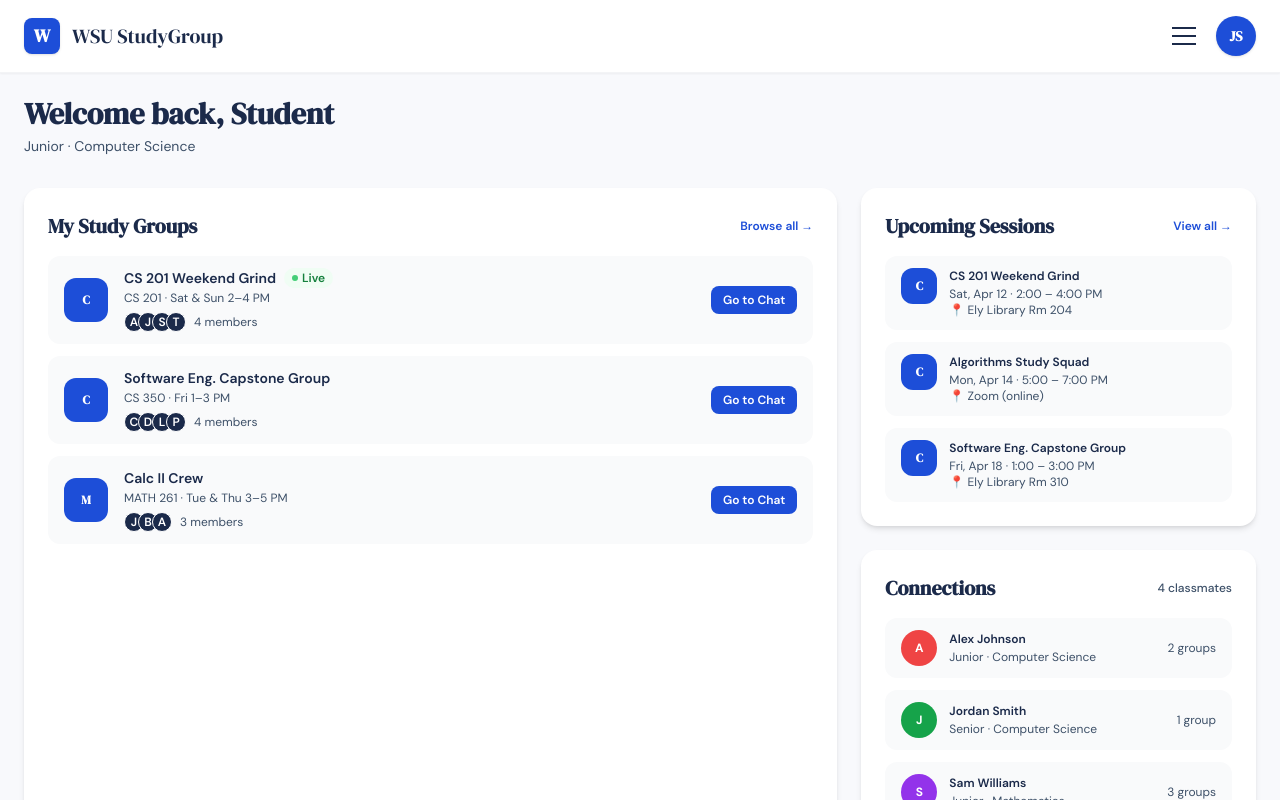
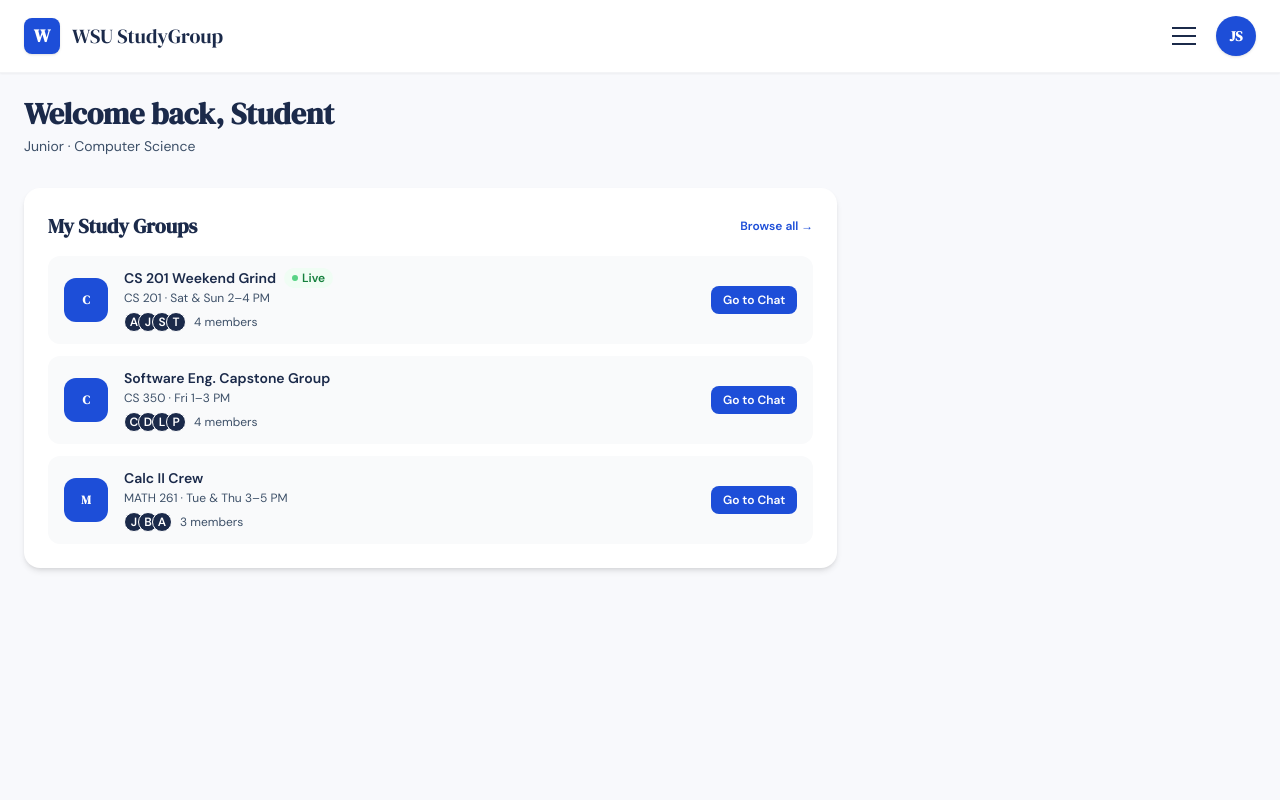
Before and after one commit to NaturalTC/WSU-study-group-app, a React (Vite) app in the folder frontend/: page /profile in a window 1280 px wide. Shown: the top 800 px of the page. Built offline with nearby package versions, Linux system fonts and the light colour scheme.

Commit message:
refactor: removed unsupported functionality (based on our current controller(s)) from Profile.jsx

```diff
--- a/frontend/src/pages/Profile.jsx
+++ b/frontend/src/pages/Profile.jsx
@@ -7,14 +7,6 @@ import AppHeader from '../components/AppHeader'
 // 1. MY STUDY GROUPS
 //    ENDPOINT: GET /api/study-groups/my-groups
 //    TODO: Replace MOCK_MY_GROUPS with real API call
-//
-// 2. UPCOMING STUDY SESSIONS
-//    ENDPOINT: GET /api/study-sessions/upcoming
-//    TODO: Replace MOCK_SESSIONS with real API call
-//
-// 3. CONNECTIONS
-//    ENDPOINT: GET /api/connections
-//    TODO: Replace MOCK_CONNECTIONS with real API call
 // ─────────────────────────────────────────────────────────────────
 
 const MOCK_MY_GROUPS = [
@@ -50,46 +42,6 @@ const MOCK_MY_GROUPS = [
     },
 ]
 
-const MOCK_SESSIONS = [
-    {
-        id: 1,
-        groupName: 'CS 201 Weekend Grind',
-        courseCode: 'CS 201',
-        date: 'Sat, Apr 12',
-        time: '2:00 – 4:00 PM',
-        location: 'Ely Library Rm 204',
-    },
-    {
-        id: 2,
-        groupName: 'Algorithms Study Squad',
-        courseCode: 'CS 301',
-        date: 'Mon, Apr 14',
-        time: '5:00 – 7:00 PM',
-        location: 'Zoom (online)',
-    },
-    {
-        id: 3,
-        groupName: 'Software Eng. Capstone Group',
-        courseCode: 'CS 350',
-        date: 'Fri, Apr 18',
-        time: '1:00 – 3:00 PM',
-        location: 'Ely Library Rm 310',
-    },
-]
-
-const MOCK_CONNECTIONS = [
-    {id: 1, name: 'Alex Johnson', major: 'Computer Science', year: 'Junior', avatarBg: 'bg-red-500', sharedGroups: 2},
-    {id: 2, name: 'Jordan Smith', major: 'Computer Science', year: 'Senior', avatarBg: 'bg-green-600', sharedGroups: 1},
-    {id: 3, name: 'Sam Williams', major: 'Mathematics', year: 'Junior', avatarBg: 'bg-purple-600', sharedGroups: 3},
-    {
-        id: 4,
-        name: 'Taylor Brown',
-        major: 'Computer Science',
-        year: 'Sophomore',
-        avatarBg: 'bg-orange-500',
-        sharedGroups: 1
-    },
-]
 
 function Profile() {
     const user = {firstName: 'Student', lastName: 'User', major: 'Computer Science', year: 'Junior'}
@@ -191,83 +143,6 @@ function Profile() {
                         {/* ── Right column: two tiles stacked ── */}
                         <div className="flex flex-col gap-6">
 
-                            {/* ── Upcoming Sessions ── */}
-                            <div className="card flex flex-col gap-4">
-                                <div className="flex items-center justify-between">
-                                    <h2 className="font-display text-xl text-wsu-navy font-bold">
-                                        Upcoming Sessions
-                                    </h2>
-                                    <Link
-                                        to="/study-groups"
-                                        className="text-xs text-blue-700 font-semibold hover:underline"
-                                    >
-                                        View all →
-                                    </Link>
-                                </div>
-
-                                <div className="space-y-3">
-                                    {MOCK_SESSIONS.map((session) => (
-                                        <div
-                                            key={session.id}
-                                            className="flex items-start gap-3 bg-gray-50 rounded-xl px-4 py-3"
-                                        >
-                                            <div
-                                                className="w-9 h-9 bg-blue-700 rounded-xl flex items-center justify-center text-white font-display font-bold text-xs flex-shrink-0">
-                                                {session.courseCode.split(' ')[0].charAt(0)}
-                                            </div>
-                                            <div className="flex-1 min-w-0">
-                                                <p className="text-xs font-semibold text-wsu-navy truncate">
-                                                    {session.groupName}
-                                                </p>
-                                                <p className="text-xs text-wsu-slate mt-0.5">
-                                                    {session.date} · {session.time}
-                                                </p>
-                                                <p className="text-xs text-wsu-slate truncate">
-                                                    📍 {session.location}
-                                                </p>
-                                            </div>
-                                        </div>
-                                    ))}
-                                </div>
-                            </div>
-
-                            {/* ── Connections ── */}
-                            <div className="card flex flex-col gap-4">
-                                <div className="flex items-center justify-between">
-                                    <h2 className="font-display text-xl text-wsu-navy font-bold">
-                                        Connections
-                                    </h2>
-                                    <span className="text-xs text-wsu-slate font-medium">
-                                        {MOCK_CONNECTIONS.length} classmates
-                                    </span>
-                                </div>
-
-                                <div className="space-y-3">
-                                    {MOCK_CONNECTIONS.map((person) => (
-                                        <div
-                                            key={person.id}
-                                            className="flex items-center gap-3 bg-gray-50 rounded-xl px-4 py-3"
-                                        >
-                                            <div
-                                                className={`w-9 h-9 rounded-full ${person.avatarBg} flex items-center justify-center text-white font-bold text-xs flex-shrink-0`}>
-                                                {person.name.charAt(0)}
-                                            </div>
-                                            <div className="flex-1 min-w-0">
-                                                <p className="text-xs font-semibold text-wsu-navy truncate">
-                                                    {person.name}
-                                                </p>
-                                                <p className="text-xs text-wsu-slate mt-0.5 truncate">
-                                                    {person.year} · {person.major}
-                                                </p>
-                                            </div>
-                                            <span className="text-xs text-wsu-slate flex-shrink-0">
-                                                {person.sharedGroups} group{person.sharedGroups !== 1 ? 's' : ''}
-                                            </span>
-                                        </div>
-                                    ))}
-                                </div>
-                            </div>
-
                         </div>
                     </div>
                 </div>
```
